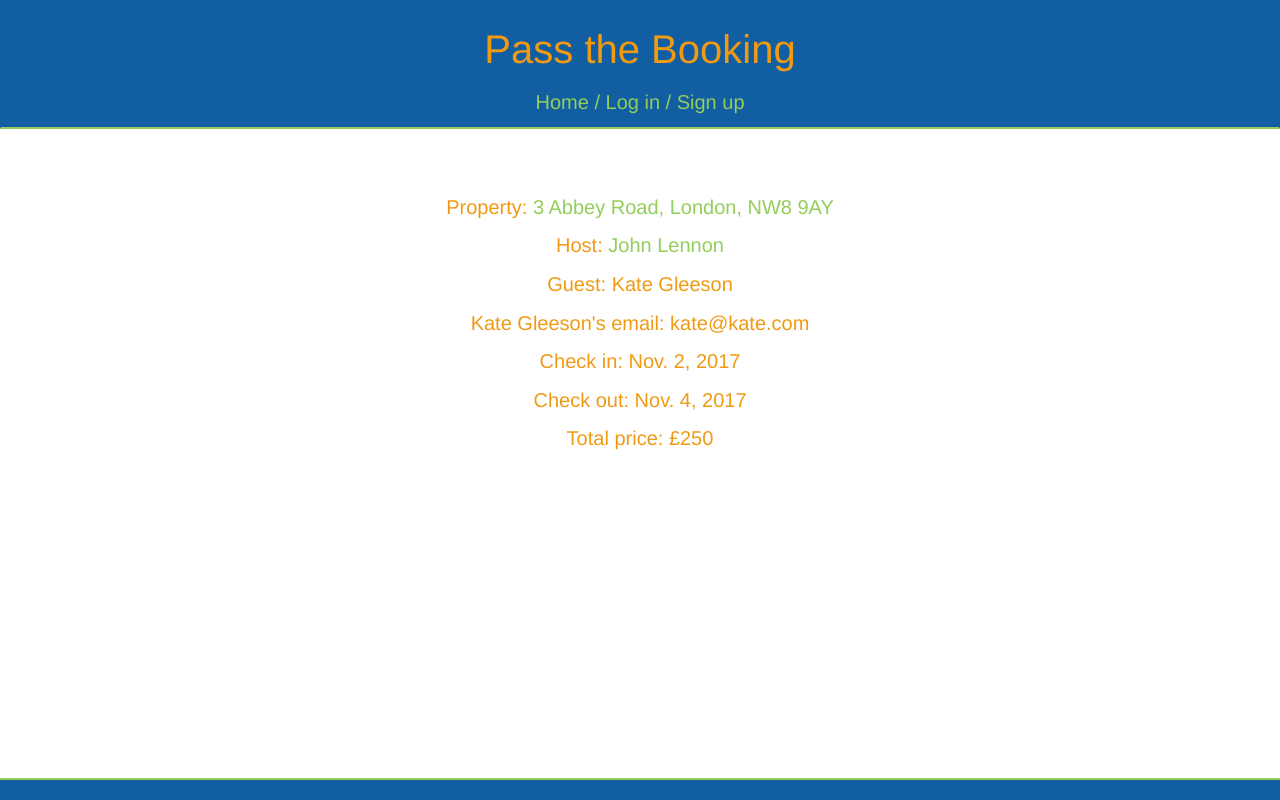
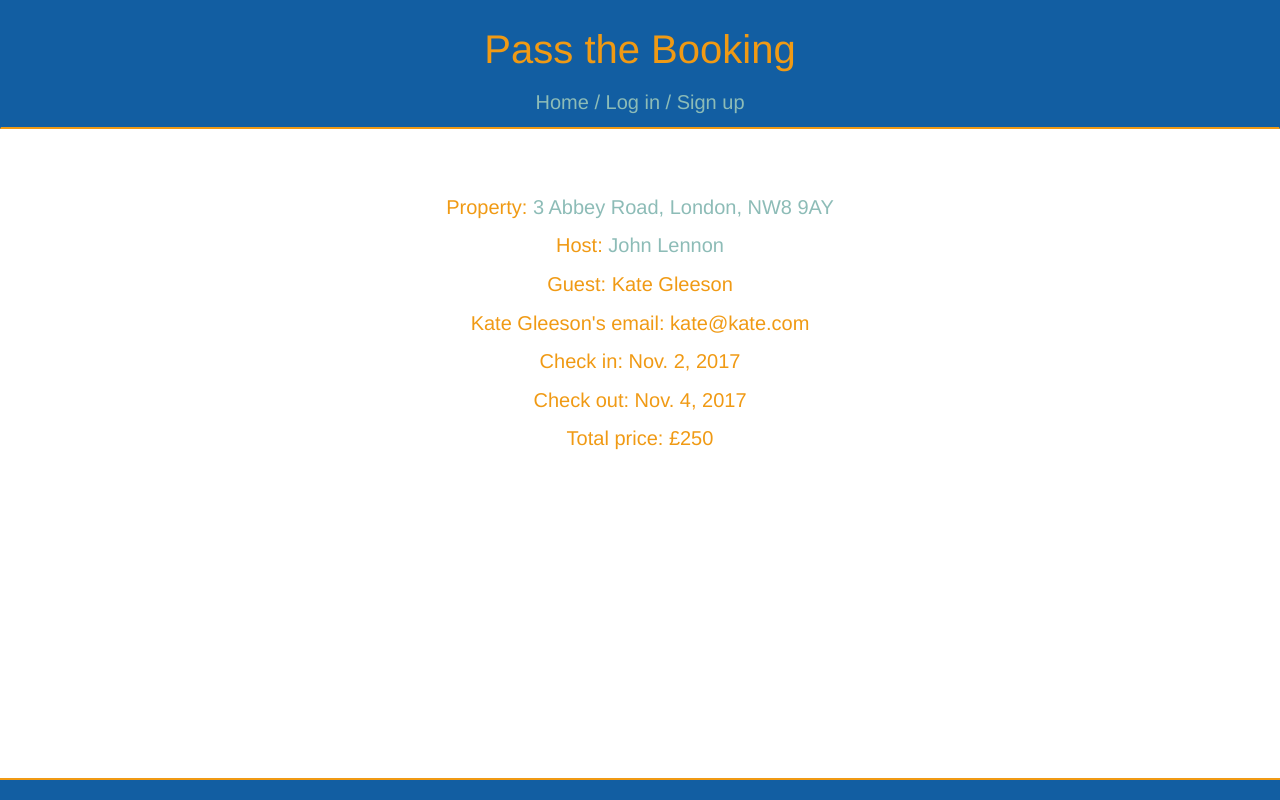
Before and after one commit to allbecauseyoutoldmeso/pass_the_booking_2, a Django app: page /bookings/1/ in a window 1280 px wide. Run offline with Django 3.2, Linux system fonts and the light colour scheme; data comes from the database, SQL or seed files in the repository; both versions use the stored data as it was after the commit; some libraries are stand-ins or nearby versions.

Commit message:
change link color

```diff
--- a/pass_the_booking/static/css/pass_the_booking.css
+++ b/pass_the_booking/static/css/pass_the_booking.css
@@ -15,7 +15,7 @@ body {
 }
 
 a {
- color: #93cd5a;
+ color: #8dbcb7;
 }
 
 a:hover {
@@ -28,7 +28,7 @@ a:hover {
   top: 0;
   width: 100%;
   border-radius: 0px;
-  border-bottom: 2px solid #93cd5a;
+  border-bottom: 2px solid #f09a14;
   padding-top: 20px
 }
 
@@ -38,7 +38,7 @@ a:hover {
   bottom: 0;
   width: 100%;
   border-radius: 0px;
-  border-top: 2px solid #93cd5a;
+  border-top: 2px solid #f09a14;
   padding-bottom: 10px;
   padding-top: 10px;
 }
```
Also changed, not shown: db.sqlite3, 2 other files.
